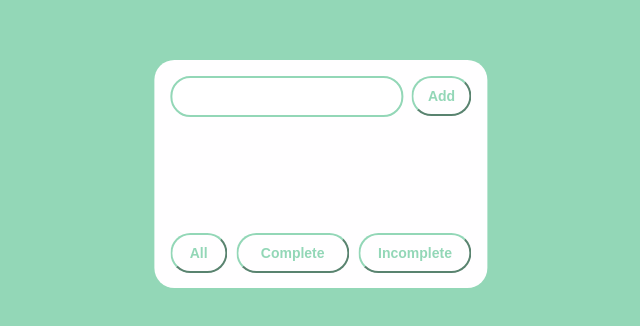
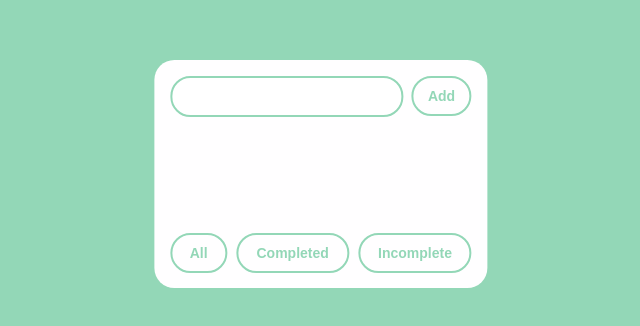
Before and after one commit to yonatanhf/to-do, a React app: page / in a window 1280 px wide. Shown: the part 226-552 px from the top of the page, without its empty margins (319-959 px from the left). Built offline with nearby package versions, Linux system fonts and the light colour scheme.

Commit message:
refactor: (improved code readability)

```diff
--- a/src/components/List/List.tsx
+++ b/src/components/List/List.tsx
@@ -18,16 +18,23 @@ const ToDoElement: React.FC<ToDoElementType> = ({
 }: ToDoElementType) => {
   const [deleteStatus, setDeleteStatus] = useState(false);
   const animationDelay = 500;
+  let labelStyle = 'todo-element-label-in';
+
+  const labelClickEvent = () => onComplete(value, !completed);
+  const buttonClickEvent = () => { setDeleteStatus(true); setTimeout(() => onDelete(value), animationDelay); };
+  if (deleteStatus === true) {
+    labelStyle = 'todo-element-label-out';
+  }
   return (
     <div className="todo-element">
-      <span className={deleteStatus === false ? 'todo-element-label-in' : 'todo-element-label-out'} onKeyDown={() => onComplete(value, !completed)} onClick={() => onComplete(value, !completed)}>
+      <span className={labelStyle} onKeyDown={labelClickEvent} onClick={labelClickEvent}>
         <span>
           {' '}
           {value}
           {' '}
         </span>
       </span>
-      <span id={value} className="spanButton" onClick={() => { setDeleteStatus(true); setTimeout(() => onDelete(value), animationDelay); }}>
+      <span id={value} className="spanButton" onClick={buttonClickEvent}>
         {completed === false ? 'X' : '✓'}
         {' '}
       </span>
@@ -40,26 +47,40 @@ const List: React.FunctionComponent = () => {
     toDoList, setToDoList, removeToDo, setToDoComplete, show, showToDos,
   } = useToDoContext();
   const [inputValue, setInputValue] = useState('');
+  const { all, completed, incomplete } = { all: 'All', completed: 'Completed', incomplete: 'Incomplete' };
+
+  const clickEvent = () => {
+    if (inputValue !== '') setToDoList([{ value: inputValue, completed: false }]);
+    setInputValue('');
+    showToDos(all);
+  };
+
+  const changeEvent = (e: React.ChangeEvent<HTMLInputElement>) => {
+    setInputValue(e.target.value);
+  };
+
+  const displayElement = (value: string, isCompleted: boolean, showStatus: string): JSX.Element => (
+    <ToDoElement key={value} value={value} completed={isCompleted} show={showStatus} onDelete={removeToDo} onComplete={setToDoComplete} />);
+
+  const displayToDo = (value: string, isCompleted: boolean, showStatus: string) => (
+    (showStatus === all && displayElement(value, isCompleted, showStatus))
+       || (show === incomplete && (isCompleted === false) && displayElement(value, isCompleted, showStatus))
+          || (show === completed && (isCompleted === true) && displayElement(value, isCompleted, showStatus))
+  );
   return (
     <div id="to-do-lists">
       <div id="input-elements">
-        <input type="text" id="todo-input" value={inputValue} onChange={(e: React.ChangeEvent<HTMLInputElement>) => { setInputValue(e.target.value); }} />
-        <Button id="add-list-button" label="Add" onclick={() => { (inputValue !== '') && setToDoList([{ value: inputValue, completed: false }]); setInputValue(''); showToDos('all'); }} />
+        <input type="text" id="todo-input" value={inputValue} onChange={changeEvent} />
+        <Button id="add-list-button" label="Add" onclick={clickEvent} />
       </div>
       <div id="todo-list-elements">
-        {toDoList.length > 0 && toDoList.map((el: ToDoElementType) => {
-          const toDo: JSX.Element = <ToDoElement key={el.value} value={el.value} completed={el.completed} show={show} onDelete={removeToDo} onComplete={setToDoComplete} />;
-          return (
-            (show === 'all' && toDo)
-             || (show === 'incomplete' && (el.completed === false) && toDo)
-                || (show === 'completed' && (el.completed === true) && toDo)
-          );
-        })}
+        {toDoList.length > 0 && toDoList.map((el: ToDoElementType) => (
+          displayToDo(el.value, el.completed, show)))}
       </div>
       <div id="todo-list-options">
-        <Button id="all-list-button" label="All" onclick={() => { showToDos('all'); }} />
-        <Button id="complete-list-button" label="Complete" onclick={() => { showToDos('completed'); }} />
-        <Button id="incomplete-list-button" label="Incomplete" onclick={() => { showToDos('incomplete'); }} />
+        <Button id="all-list-button" label={all} onclick={() => { showToDos(all); }} />
+        <Button id="complete-list-button" label={completed} onclick={() => { showToDos(completed); }} />
+        <Button id="incomplete-list-button" label={incomplete} onclick={() => { showToDos(incomplete); }} />
       </div>
     </div>
   );
--- a/src/components/List/list.css
+++ b/src/components/List/list.css
@@ -87,6 +87,7 @@ input:focus {
 }
 button {
   border-radius: 18px;
+  border: 2px solid;
   border-color: #93d7b7;
   color: #93d7b7;
   font-size: 14px;
--- a/src/index.tsx
+++ b/src/index.tsx
@@ -10,7 +10,7 @@ interface ToDoType {
 }
 const App: React.FunctionComponent = () => {
   const [toDoList, setToDoList] = useState([]);
-  const [show, showToDos] = useState('all');
+  const [show, showToDos] = useState('All');
   const toDo = (newToDoElement: ToDoType[]) => setToDoList([...newToDoElement, ...toDoList]);
   const removeToDo = (value: string) => {
     const tmpToDoList: ToDoType[] = [];
```
